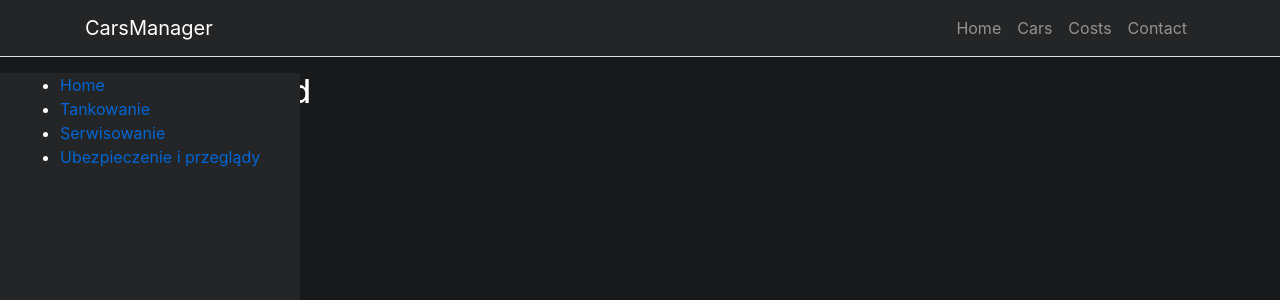
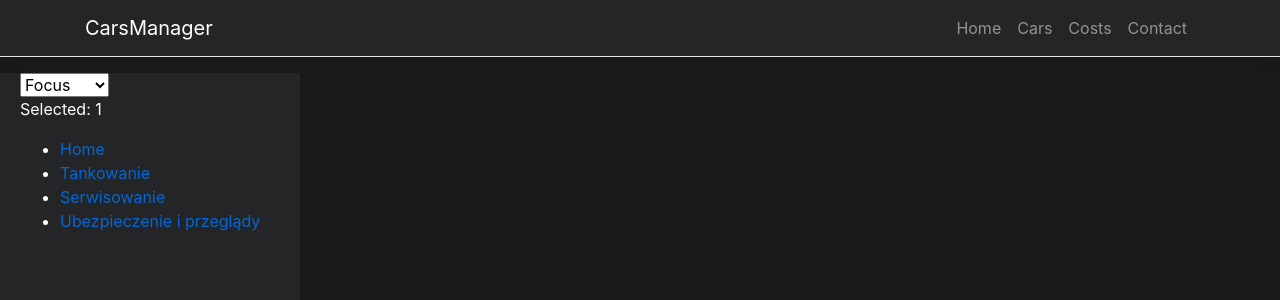
Before and after one commit to TorniV/CarsManager, a React (Create React App) app in the folder ClientApp/: page /cars in a window 1280 px wide. Shown: the top 300 px of the page. Built offline with nearby package versions, Linux system fonts and the light colour scheme.

Commit message:
Base routing on Cars page + git cleanup

```diff
--- a/ClientApp/src/components/Cars/Cars.js
+++ b/ClientApp/src/components/Cars/Cars.js
@@ -1,11 +1,6 @@
 import React from "react";
-import {
-  BrowserRouter as Router,
-  Switch,
-  Route,
-  useRouteMatch,
-} from "react-router-dom";
-import { SideNav } from "./SideNav/SideNav";
+import { Switch, Route, useRouteMatch } from "react-router-dom";
+import { SideNavWithRouter } from "./SideNav/SideNav";
 import { DashBoard } from "./Pages/Dashboard";
 import { Fuel } from "./Pages/Fuel";
 import { Services } from "./Pages/Services";
@@ -13,20 +8,23 @@ import { Insurance } from "./Pages/Insurance";
 
 export function Cars() {
   let { path } = useRouteMatch();
+  let selectedCar = 1;
+
   return (
     <div className="cars-page">
-      <SideNav />
+      <SideNavWithRouter id={selectedCar} />
+      <h2>H2: {selectedCar} </h2>
       <Switch>
-        <Route path={`${path}/fuel`}>
-          <Fuel />
+        <Route path={`${path}/:selectedCar/fuel`}>
+          <Fuel id={selectedCar} />
         </Route>
-        <Route path={`${path}/services`}>
+        <Route path={`${path}/:selectedCar/services`}>
           <Services />
         </Route>
-        <Route path={`${path}/insurance`}>
+        <Route path={`${path}/:selectedCar/insurance`}>
           <Insurance />
         </Route>
-        <Route exact path={path}>
+        <Route exact path={`${path}/:selectedCar`}>
           <DashBoard />
         </Route>
       </Switch>
--- a/ClientApp/src/components/Cars/Pages/Fuel.js
+++ b/ClientApp/src/components/Cars/Pages/Fuel.js
@@ -1,10 +1,9 @@
 import React, { Component } from "react";
-
 export class Fuel extends Component {
   render() {
     return (
       <div>
-        <h2>Tankowanie</h2>
+        <h2>Tankowanie dla {this.props.id}</h2>
       </div>
     );
   }
--- a/ClientApp/src/components/Cars/SideNav/SideNav.js
+++ b/ClientApp/src/components/Cars/SideNav/SideNav.js
@@ -1,25 +1,55 @@
-import React from "react";
-import { BrowserRouter as Router, Link, useRouteMatch } from "react-router-dom";
-export function SideNav() {
-  let { url } = useRouteMatch();
+import React, { Component } from "react";
+import { Link, withRouter } from "react-router-dom";
+
+class SideNav extends Component {
+  constructor(props) {
+    super();
+    this.state = { selectedCar: props.id };
+  }
+
+  render() {
+    let url = this.props.match.url;
+    function handleChange(event) {
+      this.setState({
+        selectedCar: event.target.value,
+      });
+    }
     return (
       <div className="side-nav">
+        <select
+          value={this.state.selectedCar}
+          onChange={handleChange.bind(this)}
+        >
+          <option value="1">Focus</option>
+          <option value="2">Mondeo</option>
+          <option value="3">Seicento</option>
+        </select>
+        <p>Selected: {this.state.selectedCar}</p>
         <nav>
           <ul>
             <li>
-            <Link to={`${url}`}>Home</Link>
+              <Link to={`${url}/${this.state.selectedCar}`}>Home</Link>
             </li>
             <li>
-            <Link to={`${url}/fuel`}>Tankowanie</Link>
+              <Link to={`${url}/${this.state.selectedCar}/fuel`}>
+                Tankowanie
+              </Link>
             </li>
             <li>
-            <Link to={`${url}/services`}>Serwisowanie</Link>
+              <Link to={`${url}/${this.state.selectedCar}/services`}>
+                Serwisowanie
+              </Link>
             </li>
             <li>
-            <Link to={`${url}/insurance`}>Ubezpieczenie i przeglądy</Link>
+              <Link to={`${url}/${this.state.selectedCar}/insurance`}>
+                Ubezpieczenie i przeglądy
+              </Link>
             </li>
           </ul>
         </nav>
       </div>
     );
   }
+}
+
+export const SideNavWithRouter = withRouter(SideNav);
```
Also changed, not shown: ClientApp/src/components/NavMenu.js (+0 -13 lines), 32 other files (tests, documents, lock files or other folders). Lines whose indentation alone changed are shown as unchanged.
